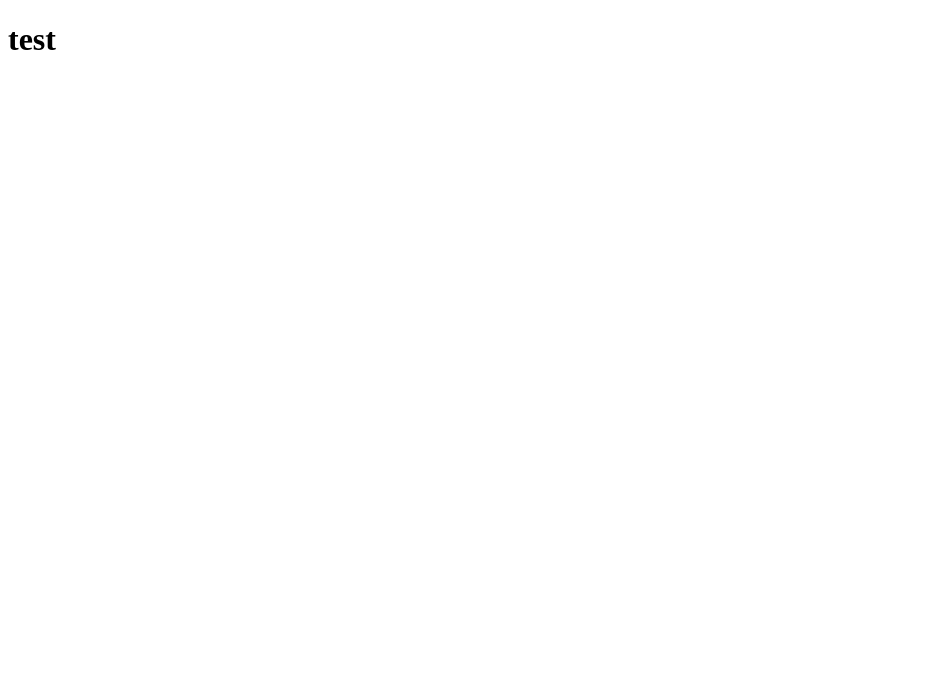
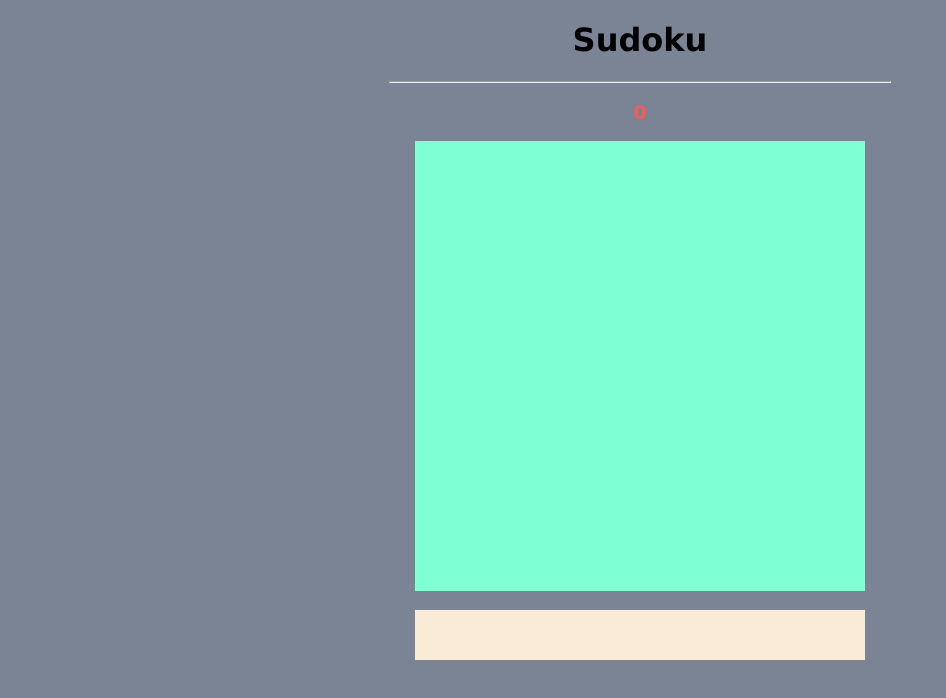
Before and after one commit to nataliemajadixon/sudoku, a plain HTML site: page index.html in a window 1280 px wide. Shown: the whole page, without its empty margins (0-946 px from the left). Drawn offline with Linux system fonts and the light colour scheme.

Commit message:
began adding css and html to game

```diff
--- a/index.html
+++ b/index.html
@@ -1,14 +1,24 @@
 <!DOCTYPE html>
 <html lang="en">
 <head>
+
     <meta charset="UTF-8">
     <meta http-equiv="X-UA-Compatible" content="IE=edge">
     <meta name="viewport" content="width=device-width, initial-scale=1.0">
     <title>Sudoku</title>
+    <link rel="stylesheet" href="style.css">
+    <script src="script.js"></script>
 </head>
 <body>
 
-<h1>test</h1>
+<h1>Sudoku</h1>
+<hr>
+<h3 id="incorrect">0</h3>
+
+
+<div id="game"></div>
+<br>
+<div id="numbers"></div>
 
 </body>
 </html>
--- a/style.css
+++ b/style.css
@@ -0,0 +1,33 @@
+
+body{
+    font-family: 'Lucida Sans', 'Lucida Sans Regular', 'Lucida Grande', 'Lucida Sans Unicode', Geneva, Verdana, sans-serif;
+    text-align: center;
+    background-color: rgb(122, 132, 149);
+}
+
+hr{
+    width: 500px;
+}
+
+#incorrect{
+    color: rgb(250, 89, 89);
+}
+
+#game{
+    width: 450px;
+    height: 450px;
+    background-color: aquamarine;
+    margin: 0 auto;
+    display: flex;
+    flex-wrap: wrap;
+}
+
+#numbers{
+    width: 450px;
+    height: 50px;
+    background-color: antiquewhite;
+    margin: 0 auto;
+    display: flex;
+    flex-wrap: wrap;
+
+}
```
